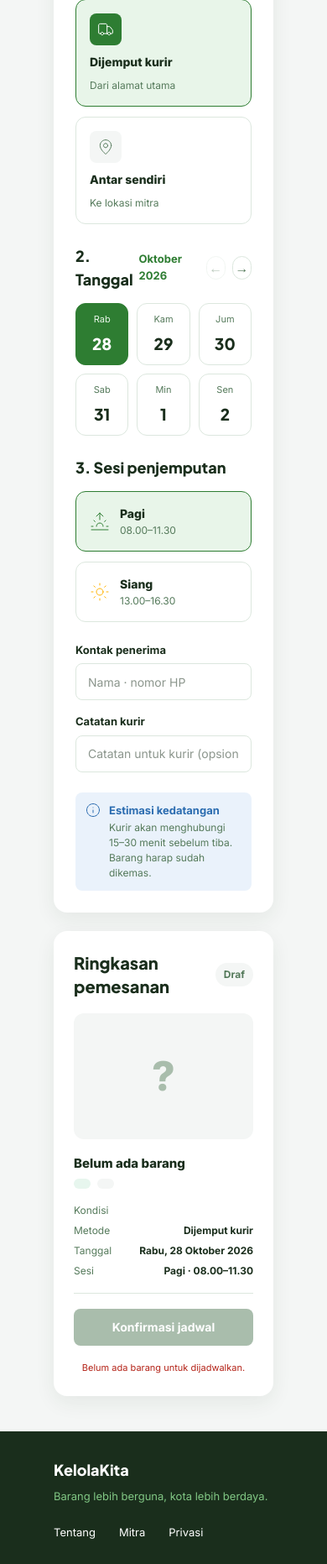
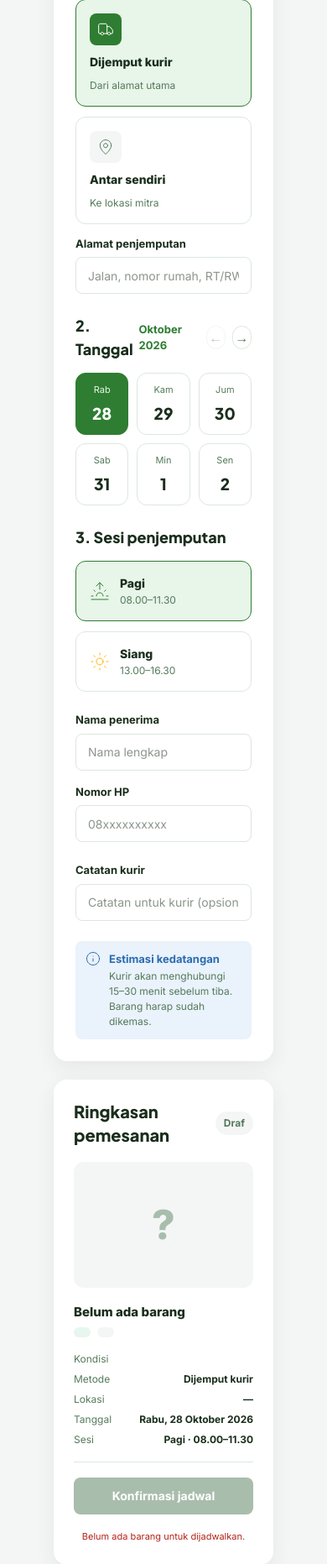
Before and after one commit to pbp-f-kelompok-1/KelolaKita, a Django app: page /schedule/ in a window 390 px wide. Shown: the part 587-2450 px from the top of the page at 84% size. Run offline with Django 5.2, Linux system fonts and the light colour scheme; tables that the repository leaves empty hold one stand-in row (values such as "Sample post"); style sheets or scripts are compiled from the project's sources; some libraries are stand-ins or nearby versions.

Commit message:
feat(Schedule): split kontak into nama/nomor HP and add lokasi penjemputan
Penjadwalan.contact was one free-text field asking for 'Nama · nomor
HP' together, which is awkward to parse/validate and to reuse later
(e.g. for courier integrations). Split into nama_penerima and
nomor_hp, the latter validated against an Indonesian phone format
both client- and server-side.

Also added the pickup location, which the form never actually
captured despite the method choice implying it ('Dari alamat utama'
/ 'Ke lokasi mitra'):
- Dijemput kurir now requires alamat_penjemputan (free-text address).
- Antar sendiri now requires lokasi_mitra, picked from active
  Location records (reusing the existing Location app instead of
  inventing a separate address book).

The method/location section toggles via JS to only show and require
whichever field matches the selected method, and the Ringkasan
summary reflects the choice live.

```diff
--- a/Schedule/admin.py
+++ b/Schedule/admin.py
@@ -12,6 +12,6 @@ class PemeriksaanAdmin(admin.ModelAdmin):
 
 @admin.register(Penjadwalan)
 class PenjadwalanAdmin(admin.ModelAdmin):
-    list_display = ("barang", "metode", "tanggal", "sesi", "contact", "created_at")
+    list_display = ("barang", "metode", "tanggal", "sesi", "nama_penerima", "nomor_hp", "created_at")
     list_filter = ("metode", "sesi", "tanggal")
-    search_fields = ("barang__nama_barang", "contact")
+    search_fields = ("barang__nama_barang", "nama_penerima", "nomor_hp")
--- a/Schedule/templates/Schedule/schedule.html
+++ b/Schedule/templates/Schedule/schedule.html
@@ -86,6 +86,35 @@
                     </label>
                     {% endfor %}
                 </div>
+
+                <div id="method-detail-kurir"
+                     class="{% if selected_method == 'kurir' %}flex{% else %}hidden{% endif %} flex-col gap-1.5">
+                    <label for="id_alamat_penjemputan" class="text-[13px] font-bold text-[#1a2e1c]">Alamat penjemputan</label>
+                    <input type="text" name="alamat_penjemputan" id="id_alamat_penjemputan"
+                           {% if selected_method == 'kurir' %}required{% endif %}
+                           placeholder="Jalan, nomor rumah, RT/RW, kota"
+                           class="h-11 w-full rounded-lg border border-[#dce7de] bg-white px-3.5 text-sm text-[#1a2e1c] focus:border-[#2e7d32] focus:outline-2 focus:outline-[#2e7d32]">
+                </div>
+
+                <div id="method-detail-titik"
+                     class="{% if selected_method == 'titik' %}flex{% else %}hidden{% endif %} flex-col gap-1.5">
+                    <label for="id_lokasi_mitra" class="text-[13px] font-bold text-[#1a2e1c]">Lokasi mitra</label>
+                    {% if locations %}
+                    <select name="lokasi_mitra" id="id_lokasi_mitra"
+                            {% if selected_method == 'titik' %}required{% endif %}
+                            class="h-11 w-full rounded-lg border border-[#dce7de] bg-white px-3.5 text-sm text-[#1a2e1c] focus:border-[#2e7d32] focus:outline-2 focus:outline-[#2e7d32]">
+                        <option value="" disabled selected>Pilih titik setoran</option>
+                        {% for loc in locations %}
+                        <option value="{{ loc.id }}">{{ loc.name }} &middot; {{ loc.city }}</option>
+                        {% endfor %}
+                    </select>
+                    {% else %}
+                    <p class="rounded-lg bg-[#f4f6f5] px-3.5 py-3 text-sm text-[#557a5b]">
+                        Belum ada lokasi mitra aktif. Lihat
+                        <a href="{% url 'show_location' %}" class="font-bold text-[#2e7d32] underline">Peta Setoran</a>.
+                    </p>
+                    {% endif %}
+                </div>
             </section>
 
             <section class="flex flex-col gap-3.5">
@@ -134,17 +163,26 @@
 
             <section class="flex flex-col gap-4 sm:flex-row">
                 <div class="flex flex-1 flex-col gap-1.5">
-                    <label for="id_contact" class="text-[13px] font-bold text-[#1a2e1c]">Kontak penerima</label>
-                    <input type="text" name="contact" id="id_contact" required
-                           placeholder="{% if contact_placeholder_name %}cth. {{ contact_placeholder_name }} · 08xx-xxxx-xxxx{% else %}Nama · nomor HP{% endif %}"
+                    <label for="id_nama_penerima" class="text-[13px] font-bold text-[#1a2e1c]">Nama penerima</label>
+                    <input type="text" name="nama_penerima" id="id_nama_penerima" required
+                           placeholder="{% if contact_placeholder_name %}cth. {{ contact_placeholder_name }}{% else %}Nama lengkap{% endif %}"
                            class="h-11 w-full rounded-lg border border-[#dce7de] bg-white px-3.5 text-sm text-[#1a2e1c] focus:border-[#2e7d32] focus:outline-2 focus:outline-[#2e7d32]">
                 </div>
                 <div class="flex flex-1 flex-col gap-1.5">
-                    <label for="id_notes" class="text-[13px] font-bold text-[#1a2e1c]">Catatan kurir</label>
-                    <input type="text" name="notes" id="id_notes"
-                           placeholder="Catatan untuk kurir (opsional)"
+                    <label for="id_nomor_hp" class="text-[13px] font-bold text-[#1a2e1c]">Nomor HP</label>
+                    <input type="tel" name="nomor_hp" id="id_nomor_hp" required
+                           inputmode="tel" pattern="(\+62|0)8[0-9]{7,11}"
+                           title="Contoh: 08123456789 atau +628123456789"
+                           placeholder="08xxxxxxxxxx"
                            class="h-11 w-full rounded-lg border border-[#dce7de] bg-white px-3.5 text-sm text-[#1a2e1c] focus:border-[#2e7d32] focus:outline-2 focus:outline-[#2e7d32]">
                 </div>
+            </section>
+
+            <section class="flex flex-col gap-1.5">
+                <label for="id_notes" class="text-[13px] font-bold text-[#1a2e1c]">Catatan kurir</label>
+                <input type="text" name="notes" id="id_notes"
+                       placeholder="Catatan untuk kurir (opsional)"
+                       class="h-11 w-full rounded-lg border border-[#dce7de] bg-white px-3.5 text-sm text-[#1a2e1c] focus:border-[#2e7d32] focus:outline-2 focus:outline-[#2e7d32]">
             </section>
 
             <section class="flex items-center gap-2.5 rounded-lg bg-[#eaf2fb] p-3">
@@ -202,6 +240,10 @@
                     <dd id="summary-method" class="w-[220px] text-right font-bold text-[#1a2e1c]">{{ methods.0.summary_label }}</dd>
                 </div>
                 <div class="flex items-start justify-between gap-3">
+                    <dt class="text-[#557a5b]">Lokasi</dt>
+                    <dd id="summary-lokasi" class="w-[220px] text-right font-bold text-[#1a2e1c]">—</dd>
+                </div>
+                <div class="flex items-start justify-between gap-3">
                     <dt class="text-[#557a5b]">Tanggal</dt>
                     <dd id="summary-date" class="w-[220px] text-right font-bold text-[#1a2e1c]">{{ dates.0.full_label }}</dd>
                 </div>
@@ -242,9 +284,46 @@
     const summaryItemJenis = document.getElementById('summary-item-jenis');
     const summaryItemKondisi = document.getElementById('summary-item-kondisi');
     const summaryItemBadge = document.getElementById('summary-item-badge');
-    const contactInput = document.getElementById('id_contact');
+    const summaryLokasi = document.getElementById('summary-lokasi');
+    const namaInput = document.getElementById('id_nama_penerima');
+    const methodDetailKurir = document.getElementById('method-detail-kurir');
+    const methodDetailTitik = document.getElementById('method-detail-titik');
+    const alamatInput = document.getElementById('id_alamat_penjemputan');
+    const lokasiSelect = document.getElementById('id_lokasi_mitra');
     const infoTitle = document.getElementById('info-title');
     const infoBody = document.getElementById('info-body');
+
+    function currentLokasiLabel() {
+        if (!methodDetailTitik.classList.contains('hidden')) {
+            if (lokasiSelect && lokasiSelect.value) {
+                return lokasiSelect.selectedOptions[0].textContent.trim();
+            }
+            return '—';
+        }
+        return (alamatInput && alamatInput.value.trim()) || '—';
+    }
+
+    function updateMethodDetailVisibility(methodValue) {
+        const isKurir = methodValue === 'kurir';
+        methodDetailKurir.classList.toggle('hidden', !isKurir);
+        methodDetailKurir.classList.toggle('flex', isKurir);
+        methodDetailTitik.classList.toggle('hidden', isKurir);
+        methodDetailTitik.classList.toggle('flex', !isKurir);
+        if (alamatInput) alamatInput.required = isKurir;
+        if (lokasiSelect) lokasiSelect.required = !isKurir;
+        if (summaryLokasi) summaryLokasi.textContent = currentLokasiLabel();
+    }
+
+    if (alamatInput) {
+        alamatInput.addEventListener('input', () => {
+            if (summaryLokasi) summaryLokasi.textContent = currentLokasiLabel();
+        });
+    }
+    if (lokasiSelect) {
+        lokasiSelect.addEventListener('change', () => {
+            if (summaryLokasi) summaryLokasi.textContent = currentLokasiLabel();
+        });
+    }
 
     const CATEGORY_STYLES = {
         recycle: { bg: '#e3f2fd', fg: '#1565c0' },
@@ -280,6 +359,7 @@
             summaryMethod.textContent = input.dataset.summaryLabel;
             infoTitle.textContent = input.dataset.infoTitle;
             infoBody.textContent = input.dataset.infoBody;
+            updateMethodDetailVisibility(input.value);
         } else if (input.name === 'date') {
             summaryDate.textContent = input.dataset.fullLabel;
             updateSessionAvailability();
@@ -296,15 +376,14 @@
             summaryItemBadge.style.color = style.fg;
             summaryItemBadge.textContent = (input.dataset.jenis || '?').charAt(0).toUpperCase();
 
-            if (contactInput && !contactInput.value.trim()) {
-                contactInput.placeholder = input.dataset.owner
-                    ? `cth. ${input.dataset.owner} · 08xx-xxxx-xxxx`
-                    : 'Nama · nomor HP';
+            if (namaInput && !namaInput.value.trim()) {
+                namaInput.placeholder = input.dataset.owner ? `cth. ${input.dataset.owner}` : 'Nama lengkap';
             }
         }
     });
 
     updateSessionAvailability();
+    updateMethodDetailVisibility(form.querySelector('input[name="method"]:checked')?.value);
 
     // Date pager: show only the active page of 6 date cards (30 days total).
     const dateLabels = Array.from(document.querySelectorAll('#date-track label.date-choice'));
--- a/Schedule/views.py
+++ b/Schedule/views.py
@@ -1,10 +1,12 @@
 import datetime
 
 from django.contrib import messages
+from django.core.exceptions import ValidationError
 from django.db.models import Count
 from django.shortcuts import redirect, render
 
-from Schedule.models import Pemeriksaan, Penjadwalan
+from Location.models import Location
+from Schedule.models import Pemeriksaan, Penjadwalan, phone_validator
 
 
 DAY_ABBR_ID = ["Sen", "Sel", "Rab", "Kam", "Jum", "Sab", "Min"]
@@ -103,6 +105,10 @@ def _owner_display_name(user):
     return user.get_full_name() or user.username
 
 
+def _active_locations():
+    return Location.objects.filter(is_active=True).order_by("name")
+
+
 def show_schedule(request):
     """Halaman penjadwalan penyetoran/penjemputan barang (modul Penyetoran & Penjemputan)."""
     dates = _upcoming_dates()
@@ -114,7 +120,10 @@ def show_schedule(request):
         method = request.POST.get("method")
         date_iso = request.POST.get("date")
         session = request.POST.get("session")
-        contact = request.POST.get("contact", "").strip()
+        nama_penerima = request.POST.get("nama_penerima", "").strip()
+        nomor_hp = request.POST.get("nomor_hp", "").strip()
+        alamat_penjemputan = request.POST.get("alamat_penjemputan", "").strip()
+        lokasi_mitra_id = request.POST.get("lokasi_mitra")
         notes = request.POST.get("notes", "").strip()
         barang_id = request.POST.get("barang")
 
@@ -123,8 +132,26 @@ def show_schedule(request):
         valid_session = session in SESSION_QUOTAS
         barang = _approved_items().filter(pk=barang_id).first() if barang_id else None
 
-        if not (valid_method and valid_date and valid_session and contact and barang):
-            messages.error(request, "Lengkapi barang, metode, tanggal, sesi, dan kontak penerima terlebih dahulu.")
+        try:
+            phone_validator(nomor_hp)
+            valid_phone = True
+        except ValidationError:
+            valid_phone = False
+
+        lokasi_mitra = None
+        if method == "titik":
+            lokasi_mitra = _active_locations().filter(pk=lokasi_mitra_id).first() if lokasi_mitra_id else None
+            location_ok = lokasi_mitra is not None
+        else:
+            location_ok = bool(alamat_penjemputan)
+
+        if not (valid_method and valid_date and valid_session and barang
+                and nama_penerima and valid_phone and location_ok):
+            messages.error(
+                request,
+                "Lengkapi barang, metode, tanggal, sesi, nama & nomor HP penerima, "
+                "serta alamat/lokasi penjemputan terlebih dahulu.",
+            )
             return redirect("show_schedule")
 
         remaining = SESSION_QUOTAS[session] - Penjadwalan.objects.filter(tanggal=date_iso, sesi=session).count()
@@ -137,7 +164,10 @@ def show_schedule(request):
             metode=method,
             tanggal=date_iso,
             sesi=session,
-            contact=contact,
+            nama_penerima=nama_penerima,
+            nomor_hp=nomor_hp,
+            alamat_penjemputan=alamat_penjemputan if method == "kurir" else "",
+            lokasi_mitra=lokasi_mitra,
             notes=notes,
         )
         messages.success(request, "Jadwal penyetoran berhasil dikonfirmasi.")
@@ -156,5 +186,6 @@ def show_schedule(request):
         "selected_item_id": items[0].pk if items else None,
         "availability": _availability_for_dates(dates),
         "contact_placeholder_name": _owner_display_name(items[0].pengguna) if items else "",
+        "locations": _active_locations(),
     }
     return render(request, "Schedule/schedule.html", context)
--- a/theme/static/css/dist/styles.css
+++ b/theme/static/css/dist/styles.css
@@ -800,6 +800,9 @@
   .uppercase {
     text-transform: uppercase;
   }
+  .underline {
+    text-decoration-line: underline;
+  }
   .shadow-\[0_10px_30px_rgba\(0\,0\,0\,0\.06\)\] {
     --tw-shadow: 0 10px 30px var(--tw-shadow-color, rgba(0,0,0,0.06));
     box-shadow: var(--tw-inset-shadow), var(--tw-inset-ring-shadow), var(--tw-ring-offset-shadow), var(--tw-ring-shadow), var(--tw-shadow);
```
Also changed, not shown: Schedule/models.py (+24 -1 lines), Schedule/migrations/0002_remove_penjadwalan_contact_and_more.py (added).
